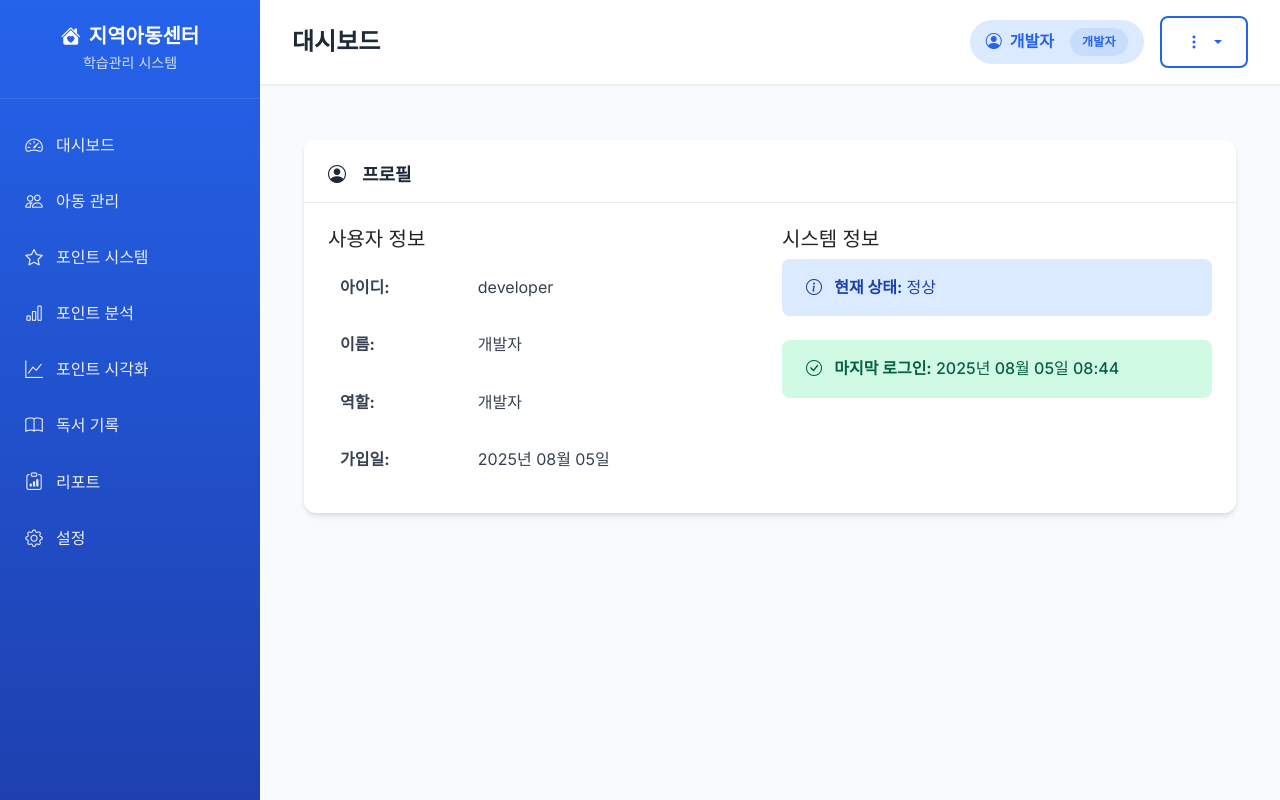
After one commit to SOULRIGHT/child-learning-center, a Flask app: page /profile in a window 1280 px wide. The commit adds this page. Run offline with Flask 3, Linux system fonts and the light colour scheme; a user stored in the database is signed in.

```diff
--- a/app.py
+++ b/app.py
@@ -128,6 +128,22 @@ def calculate_score(correct, total):
         return 0
     return (correct / total) * 100
 
+# 권한 확인 함수
+def check_permission(required_roles=None, excluded_roles=None):
+    """권한 확인 함수"""
+    if not current_user.is_authenticated:
+        return False
+
+    # 제외된 역할 확인
+    if excluded_roles and current_user.role in excluded_roles:
+        return False
+
+    # 필요한 역할 확인
+    if required_roles and current_user.role not in required_roles:
+        return False
+
+    return True
+
 # 데이터베이스 초기화 함수
 def init_db():
     with app.app_context():
@@ -142,7 +158,8 @@ def init_db():
             {'username': 'care_teacher', 'name': '돌봄선생님', 'role': '돌봄선생님', 'password': 'care123!'},
             {'username': 'social_worker1', 'name': '사회복무요원1', 'role': '사회복무요원', 'password': 'social123!'},
             {'username': 'social_worker2', 'name': '사회복무요원2', 'role': '사회복무요원', 'password': 'social456!'},
-            {'username': 'assistant', 'name': '보조교사', 'role': '보조교사', 'password': 'assist123!'}
+            {'username': 'assistant', 'name': '보조교사', 'role': '보조교사', 'password': 'assist123!'},
+            {'username': 'test_user', 'name': '테스트사용자', 'role': '테스트사용자', 'password': 'test_kohi'}
         ]
 
         for user_data in default_users:
@@ -1046,6 +1063,10 @@ def statistics_charts():
 @login_required
 def reports_overview():
     """리포트 메인 페이지"""
+    # 테스트사용자는 접근 불가
+    if current_user.role == '테스트사용자':
+        flash('리포트 페이지에 접근할 권한이 없습니다.', 'error')
+        return redirect(url_for('dashboard'))
     from datetime import datetime, timedelta
     today = datetime.utcnow().date()
     return render_template('reports/overview.html', today=today, timedelta=timedelta)
@@ -1741,6 +1762,10 @@ def grade_point_comparison(grade):
 @login_required
 def settings():
     """설정 메인 페이지"""
+    # 테스트사용자는 접근 불가
+    if current_user.role == '테스트사용자':
+        flash('설정 페이지에 접근할 권한이 없습니다.', 'error')
+        return redirect(url_for('dashboard'))
     return render_template('settings/index.html')
 
 @app.route('/settings/users', methods=['GET', 'POST'])
@@ -1829,6 +1854,16 @@ def settings_data():
 def settings_ui():
     """UI/UX 설정 페이지"""
     return render_template('settings/ui.html')
+
+@app.route('/profile')
+@login_required
+def profile():
+    """프로필 페이지"""
+    # 테스트사용자는 접근 불가
+    if current_user.role == '테스트사용자':
+        flash('프로필 페이지에 접근할 권한이 없습니다.', 'error')
+        return redirect(url_for('dashboard'))
+    return render_template('profile.html')
 
 @app.route('/settings/system')
 @login_required
--- a/templates/base.html
+++ b/templates/base.html
@@ -114,7 +114,7 @@
                             <i class="bi bi-three-dots-vertical"></i>
                         </button>
                         <ul class="dropdown-menu">
-                            <li><a class="dropdown-item" href="#" onclick="alert('곧 구현됩니다!')">
+                            <li><a class="dropdown-item" href="{{ url_for('profile') }}">
                                 <i class="bi bi-person me-2"></i>프로필
                             </a></li>
                             <li><hr class="dropdown-divider"></li>
--- a/templates/dashboard.html
+++ b/templates/dashboard.html
@@ -85,7 +85,7 @@
                         </a>
                     </div>
                     <div class="col-xl-3 col-lg-6 col-6">
-                        <a href="{{ url_for('points_list') }}" class="quick-action-btn">
+                        <a href="{{ url_for('points_input', child_id=1) }}" class="quick-action-btn">
                             <i class="bi bi-star quick-action-icon"></i>
                             <div class="fw-bold">포인트 입력</div>
                         </a>
--- /dev/null
+++ b/templates/profile.html
@@ -0,0 +1,55 @@
+{% extends "base.html" %}
+
+{% block title %}프로필{% endblock %}
+
+{% block content %}
+<div class="container mt-4">
+    <div class="row">
+        <div class="col-12">
+            <div class="card">
+                <div class="card-header">
+                    <h4 class="card-title mb-0">
+                        <i class="bi bi-person-circle me-2"></i>프로필
+                    </h4>
+                </div>
+                <div class="card-body">
+                    <div class="row">
+                        <div class="col-md-6">
+                            <h5>사용자 정보</h5>
+                            <table class="table table-borderless">
+                                <tr>
+                                    <td><strong>아이디:</strong></td>
+                                    <td>{{ current_user.username }}</td>
+                                </tr>
+                                <tr>
+                                    <td><strong>이름:</strong></td>
+                                    <td>{{ current_user.name }}</td>
+                                </tr>
+                                <tr>
+                                    <td><strong>역할:</strong></td>
+                                    <td>{{ current_user.role }}</td>
+                                </tr>
+                                <tr>
+                                    <td><strong>가입일:</strong></td>
+                                    <td>{{ current_user.created_at.strftime('%Y년 %m월 %d일') }}</td>
+                                </tr>
+                            </table>
+                        </div>
+                        <div class="col-md-6">
+                            <h5>시스템 정보</h5>
+                            <div class="alert alert-info">
+                                <i class="bi bi-info-circle me-2"></i>
+                                <strong>현재 상태:</strong> 정상
+                            </div>
+                            <div class="alert alert-success">
+                                <i class="bi bi-check-circle me-2"></i>
+                                <strong>마지막 로그인:</strong> {{ current_user.created_at.strftime('%Y년 %m월 %d일 %H:%M') }}
+                            </div>
+                        </div>
+                    </div>
+                </div>
+            </div>
+        </div>
+    </div>
+</div>
+{% endblock %}
```
Also changed, not shown: templates/points/list.html (+3 -25 lines), static/css/style.css (line endings or trailing spaces), templates/login.html (indentation only).
